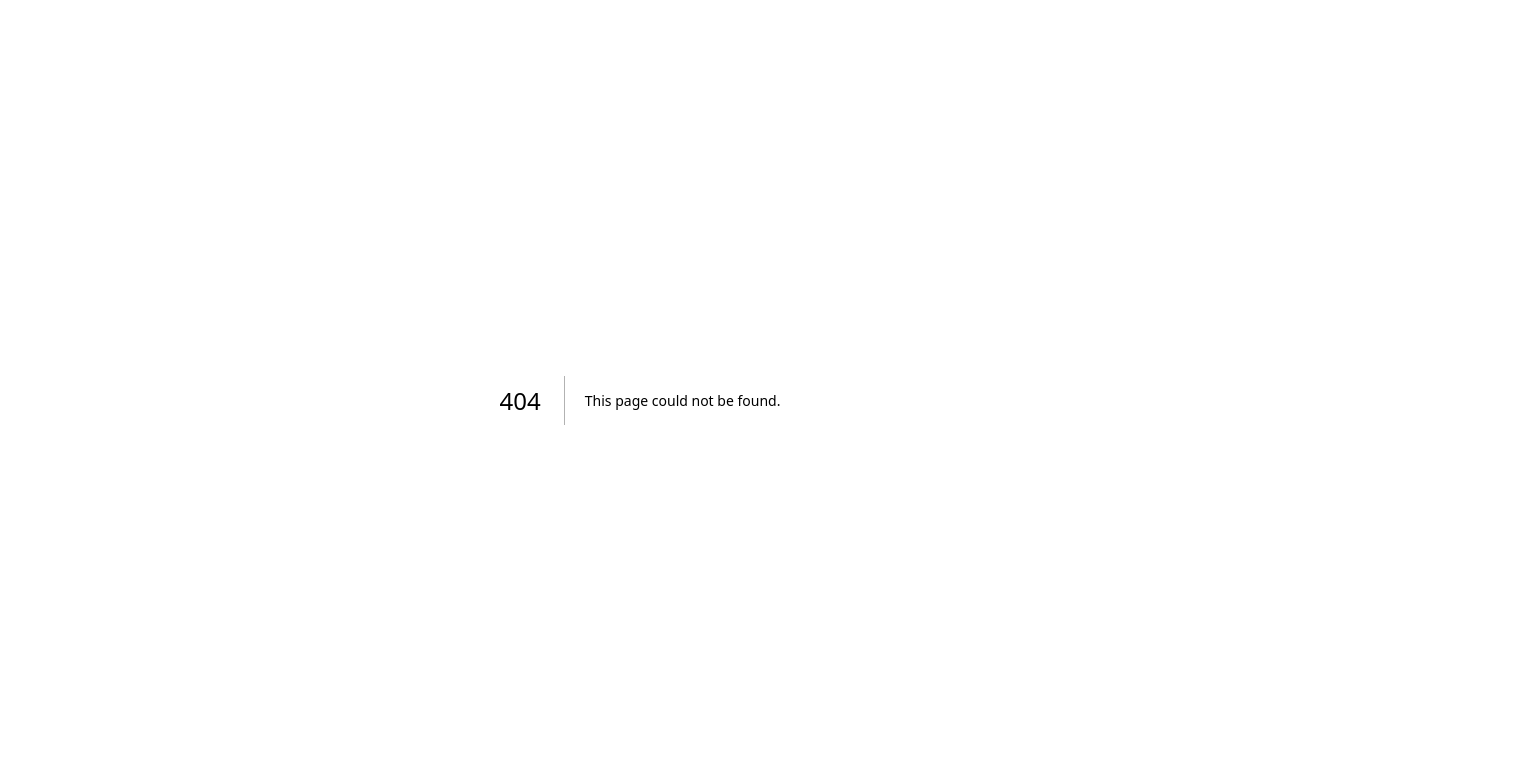
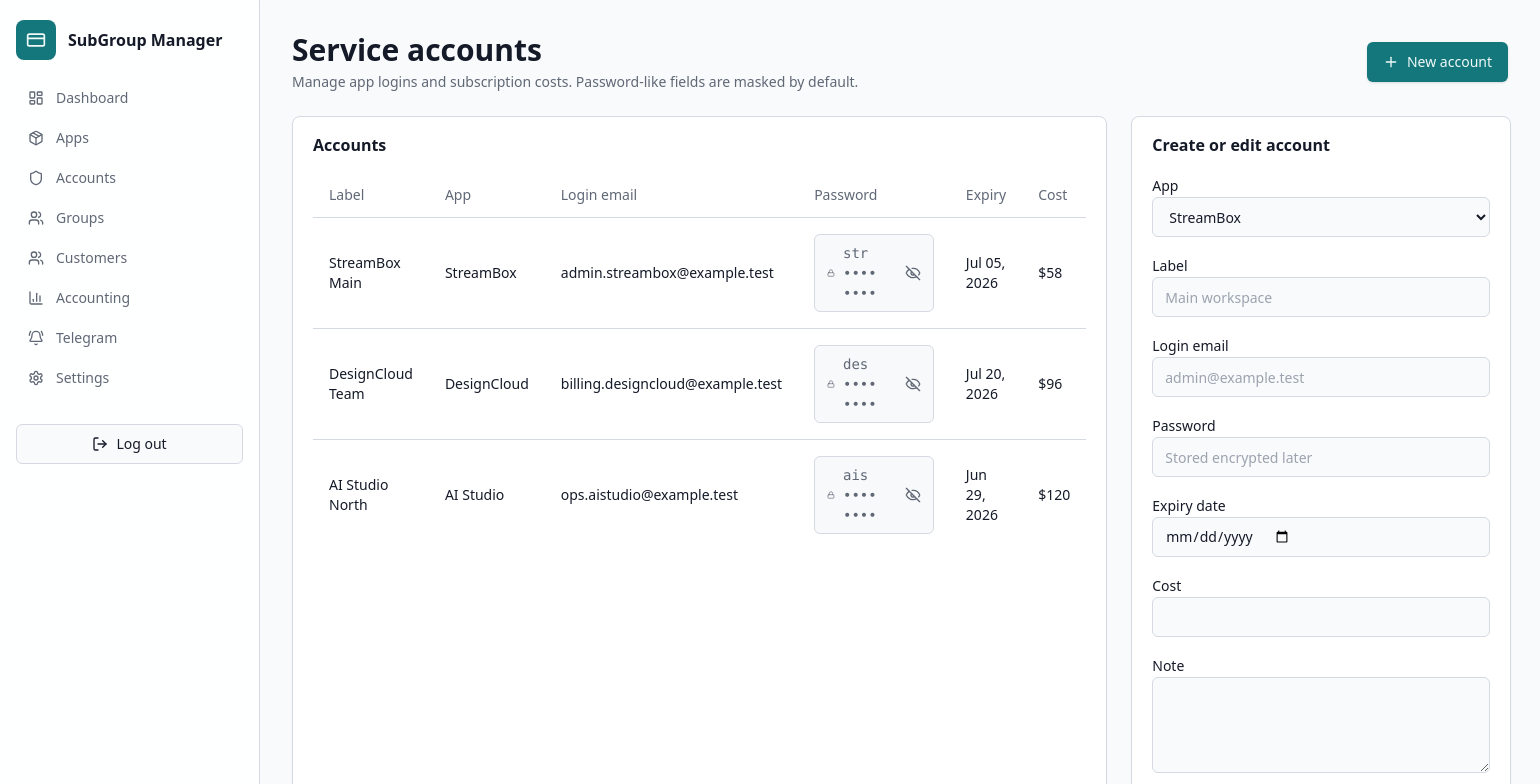
Before and after one commit to LatinR9/mangegpt, a Next.js app: page /accounts in a window 1280 px wide. Before the commit this address had no page. Shown: the top 784 px of the page, 1540 px wide, since content can reach past the window. Built offline with nearby package versions, Linux system fonts and the light colour scheme.

Commit message:
Add service accounts page

```diff
--- /dev/null
+++ b/src/app/(admin)/accounts/page.tsx
@@ -0,0 +1,21 @@
+import { Plus } from "lucide-react";
+import { CredentialField } from "@/components/credential-field";
+import { PageHeader } from "@/components/page-header";
+import { Button } from "@/components/ui/button";
+import { Card, CardContent, CardHeader, CardTitle } from "@/components/ui/card";
+import { Input, Label, Select, Textarea } from "@/components/ui/form";
+import { Table, TableBody, TableCell, TableHead, TableHeader, TableRow } from "@/components/ui/table";
+import { apps, serviceAccounts } from "@/lib/mock-data";
+import { formatCurrency, formatDate } from "@/lib/utils";
+
+export default function AccountsPage() {
+  return (
+    <div>
+      <PageHeader title="Service accounts" description="Manage app logins and subscription costs. Password-like fields are masked by default." action={<Button><Plus className="h-4 w-4" /> New account</Button>} />
+      <div className="grid gap-6 xl:grid-cols-[1fr_380px]">
+        <Card><CardHeader><CardTitle>Accounts</CardTitle></CardHeader><CardContent className="overflow-x-auto"><Table><TableHeader><TableRow><TableHead>Label</TableHead><TableHead>App</TableHead><TableHead>Login email</TableHead><TableHead>Password</TableHead><TableHead>Expiry</TableHead><TableHead>Cost</TableHead></TableRow></TableHeader><TableBody>{serviceAccounts.map((account) => <TableRow key={account.id}><TableCell className="font-medium">{account.label}</TableCell><TableCell>{apps.find((app) => app.id === account.app_id)?.name}</TableCell><TableCell>{account.login_email}</TableCell><TableCell><CredentialField hint={account.password_hint} /></TableCell><TableCell>{formatDate(account.expiry_date)}</TableCell><TableCell>{formatCurrency(account.cost)}</TableCell></TableRow>)}</TableBody></Table></CardContent></Card>
+        <Card><CardHeader><CardTitle>Create or edit account</CardTitle></CardHeader><CardContent><form className="space-y-4"><div><Label>App</Label><Select>{apps.map((app) => <option key={app.id}>{app.name}</option>)}</Select></div><div><Label>Label</Label><Input placeholder="Main workspace" /></div><div><Label>Login email</Label><Input type="email" placeholder="admin@example.test" /></div><div><Label>Password</Label><Input type="password" placeholder="Stored encrypted later" /></div><div><Label>Expiry date</Label><Input type="date" /></div><div><Label>Cost</Label><Input type="number" /></div><div><Label>Note</Label><Textarea /></div><Button type="button" className="w-full">Save account</Button></form></CardContent></Card>
+      </div>
+    </div>
+  );
+}
```
